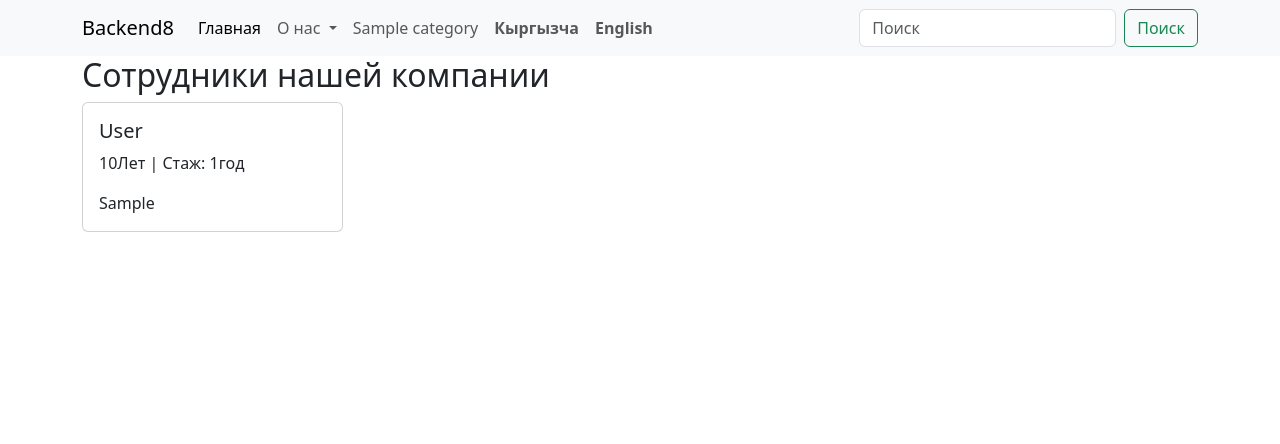
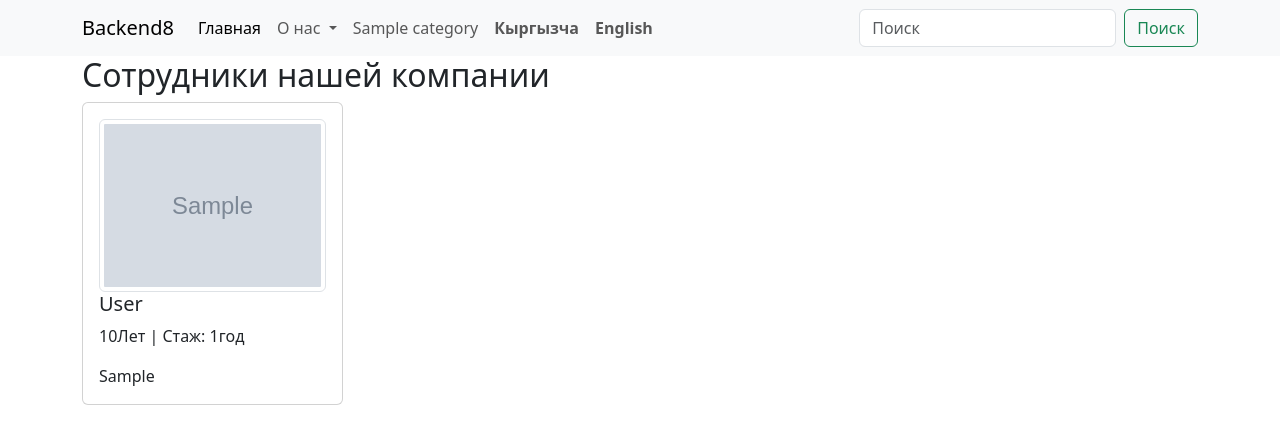
Before and after one commit to edzen12/B8DjangoFirst, a Django app: page /about/staff/ in a window 1280 px wide. Shown: the top 444 px of the page. Run offline with Django 4.2, Linux system fonts and the light colour scheme; tables that the repository leaves empty hold one stand-in row (values such as "Sample post"); grey boxes marked "Sample" are stand-in pictures; some libraries are stand-ins or nearby versions.

Commit message:
edit staff

```diff
--- a/about/models.py
+++ b/about/models.py
@@ -16,6 +16,9 @@ class About(models.Model):
 
 class Staff(models.Model):
     fullname = models.CharField(max_length=100, verbose_name="ФИО")
+    image = models.ImageField(
+        upload_to='staff/', verbose_name="Фото", null=True
+    )
     position = models.CharField(max_length=80, verbose_name="Должность")
     age = models.IntegerField(verbose_name="Возраст")
     experience=models.IntegerField(verbose_name="Стаж работы (лет)")
--- a/templates/pages/staffs.html
+++ b/templates/pages/staffs.html
@@ -9,6 +9,11 @@
             <div class="col-lg-3 col-6">
                 <div class="card">
                     <div class="card-body">
+                        {% if staff.image %}
+                            <img class="img-thumbnail" src="{{staff.image.url}}" alt="">
+                        {% else %}
+                            <img class="img-thumbnail" src="https://i.pinimg.com/564x/4f/9b/61/4f9b611e72d038a4e8176709de0913d4.jpg" alt="">
+                        {% endif %}
                         <h5 class="card-title">{{ staff.fullname  }}</h5>
                         <p class="card-text">{{ staff.age }}Лет | Стаж: {{staff.experience}}год</p>
                         <p class="card-text">{{ staff.position }}</p>
```
Also changed, not shown: about/migrations/0002_staff_image.py (added).
